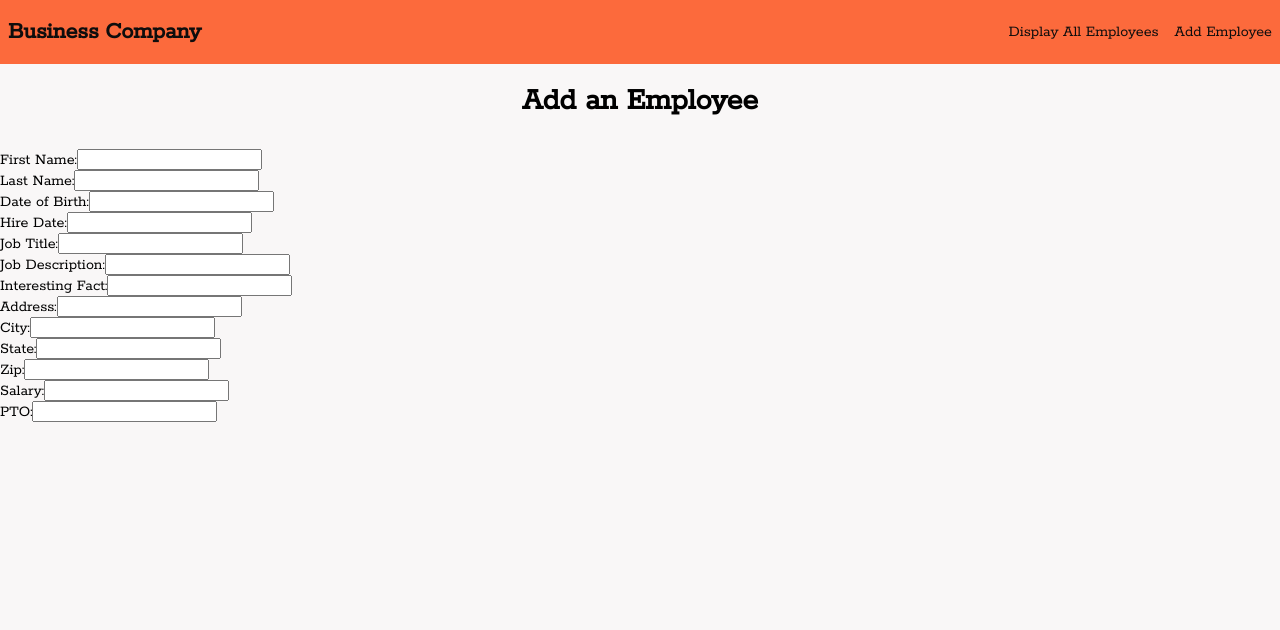
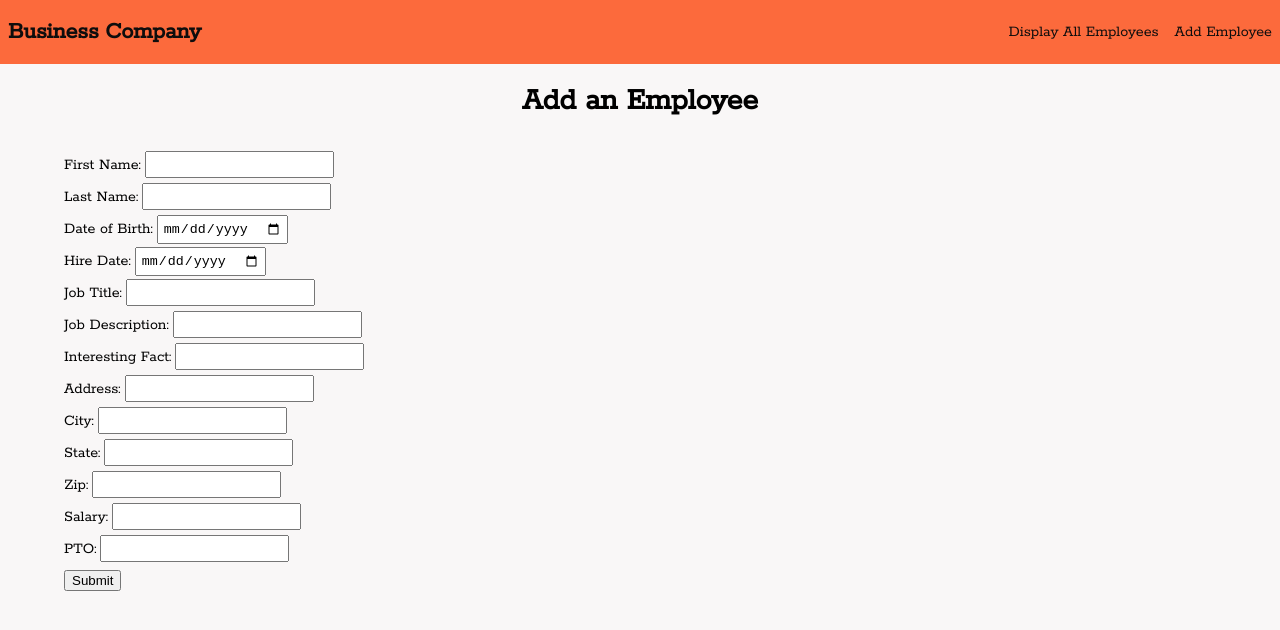
Before and after one commit to jessicaevans17/empolyee-database, a React (Create React App) app: page /add/employee in a window 1280 px wide. Shown: the top 630 px of the page. Built offline with nearby package versions, Linux system fonts and the light colour scheme.

Commit message:
got addemployee to work

```diff
--- a/src/Pages.jsx/AddEmployee.jsx
+++ b/src/Pages.jsx/AddEmployee.jsx
@@ -1,81 +1,184 @@
 import React, { useState, useEffect } from "react"
-import DatePicker from "react-datepicker"
+
 import axios from "axios"
 import "react-datepicker/dist/react-datepicker.css"
 
 const AddEmployee = () => {
-  const [birthDate, setBirthDate] = useState("")
+  const [firstName, setFirstName] = useState("")
+  const [lastName, setLastName] = useState("")
+  const [birthday, setBirthday] = useState("")
   const [hireDate, setHireDate] = useState("")
-  const postData = async () => {
+  const [jobTitle, setJobTitle] = useState("")
+  const [jobDescription, setJobDescription] = useState("")
+  const [interestingFact, setInterestingFact] = useState("")
+  const [address, setAddress] = useState("")
+  const [city, setCity] = useState("")
+  const [state, setState] = useState("")
+  const [zip, setZip] = useState("")
+  const [salary, setSalary] = useState("")
+  const [ptoHours, setPtoHours] = useState("")
+  const submitData = async event => {
+    event.preventDefault()
     const resp = await axios.post(
-      "https://sdg-staff-directory-app.herokuapp.com/api/Business%20Company/Employees"
+      "https://sdg-staff-directory-app.herokuapp.com/api/Business%20Company/Employees",
+      {
+        firstName: firstName,
+        lastName: lastName,
+        birthday: birthday,
+        hiredDate: hireDate,
+        jobTitle: jobTitle,
+        jobDescription: jobDescription,
+        interestingFact: interestingFact,
+        address: address,
+        city: city,
+        state: state,
+        zip: zip,
+        salary: salary,
+        ptoHours: ptoHours
+      }
     )
+    console.log(resp.data)
   }
   return (
     <>
       <h1 className="directory-title">Add an Employee</h1>
-      <form className="add-employee-form" action="">
+      <main className="form-section">
+        <form onSubmit={submitData} className="add-employee-form">
           <div>
             <label htmlFor="name">First Name:</label>
-          <input type="text" />
+            <input
+              onChange={e => {
+                setFirstName(e.target.value)
+              }}
+              value={firstName}
+              type="text"
+            />
           </div>
           <div>
             <label htmlFor="last-name">Last Name:</label>
-          <input type="text" />
+            <input
+              onChange={e => {
+                setLastName(e.target.value)
+              }}
+              value={lastName}
+              type="text"
+            />
           </div>
           <div>
             <label htmlFor="birthday">Date of Birth:</label>
-          <DatePicker
-            className="date-picker"
-            selected={birthDate}
-            onChange={date => setBirthDate(date)}
+            <input
+              onChange={e => {
+                setBirthday(e.target.value)
+              }}
+              type="date"
+              value={birthday}
             />
           </div>
           <div>
             <label htmlFor="birthday">Hire Date:</label>
-          <DatePicker
-            className="date-picker"
-            selected={hireDate}
-            onChange={date => setHireDate(date)}
+            <input
+              onChange={e => {
+                setHireDate(e.target.value)
+              }}
+              type="date"
+              value={hireDate}
             />
           </div>
           <div>
             <label htmlFor="job-title">Job Title:</label>
-          <input type="text" />
+            <input
+              onChange={e => {
+                setJobTitle(e.target.value)
+              }}
+              type="text"
+              value={jobTitle}
+            />
           </div>
           <div>
             <label htmlFor="job-description">Job Description:</label>
-          <input type="text" />
+            <input
+              onChange={e => {
+                setJobDescription(e.target.value)
+              }}
+              type="text"
+              value={jobDescription}
+            />
           </div>
           <div>
             <label htmlFor="interesting-fact">Interesting Fact:</label>
-          <input type="text" />
+            <input
+              onChange={e => {
+                setInterestingFact(e.target.value)
+              }}
+              type="text"
+              value={interestingFact}
+            />
           </div>
           <div>
             <label htmlFor="address">Address:</label>
-          <input type="text" />
+            <input
+              onChange={e => {
+                setAddress(e.target.value)
+              }}
+              type="text"
+              value={address}
+            />
           </div>
           <div>
             <label htmlFor="city">City:</label>
-          <input type="text" />
+            <input
+              onChange={e => {
+                setCity(e.target.value)
+              }}
+              type="text"
+              value={city}
+            />
           </div>
           <div>
             <label htmlFor="state">State:</label>
-          <input type="text" />
+            <input
+              onChange={e => {
+                setState(e.target.value)
+              }}
+              type="text"
+              value={state}
+            />
           </div>
           <div>
             <label htmlFor="zip">Zip:</label>
-          <input type="text" />
+            <input
+              onChange={e => {
+                setZip(e.target.value)
+              }}
+              type="text"
+              value={zip}
+            />
           </div>
           <div>
             <label htmlFor="salary">Salary:</label>
-          <input type="text" />
+            <input
+              onChange={e => {
+                setSalary(e.target.value)
+              }}
+              type="text"
+              value={salary}
+            />
           </div>
           <div>
             <label htmlFor="pto">PTO:</label>
-          <input type="text" />
+            <input
+              onChange={e => {
+                setPtoHours(e.target.value)
+              }}
+              type="text"
+              value={ptoHours}
+            />
+          </div>
+          <div className="button">
+            <button type="submit">Submit</button>
           </div>
         </form>
+      </main>
     </>
   )
 }
--- a/src/index.css
+++ b/src/index.css
@@ -100,7 +100,19 @@ a {
   border-radius: 5px;
 }
 
-.info {
+.add-employee-form {
+  display: flex;
+  flex-direction: column;
+  margin-left: 4rem;
+  line-height: 2;
+}
+
+input {
+  padding: 0.25rem;
+  margin-left: 0.25rem;
+}
+
+. .info {
   border-bottom: solid 1px var(--color3);
   margin-bottom: 0.5rem;
 }
```
Lines whose indentation alone changed are shown as unchanged.
